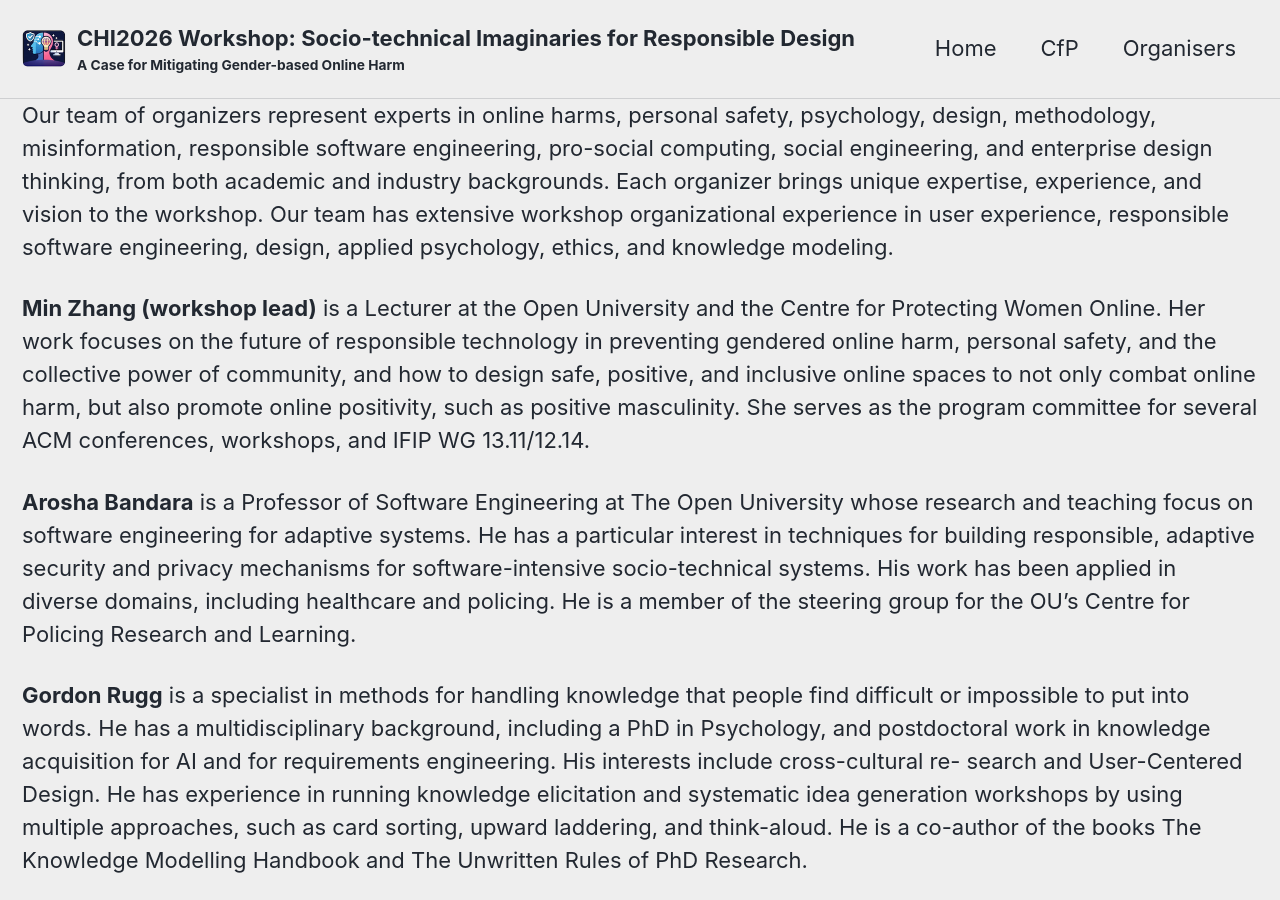
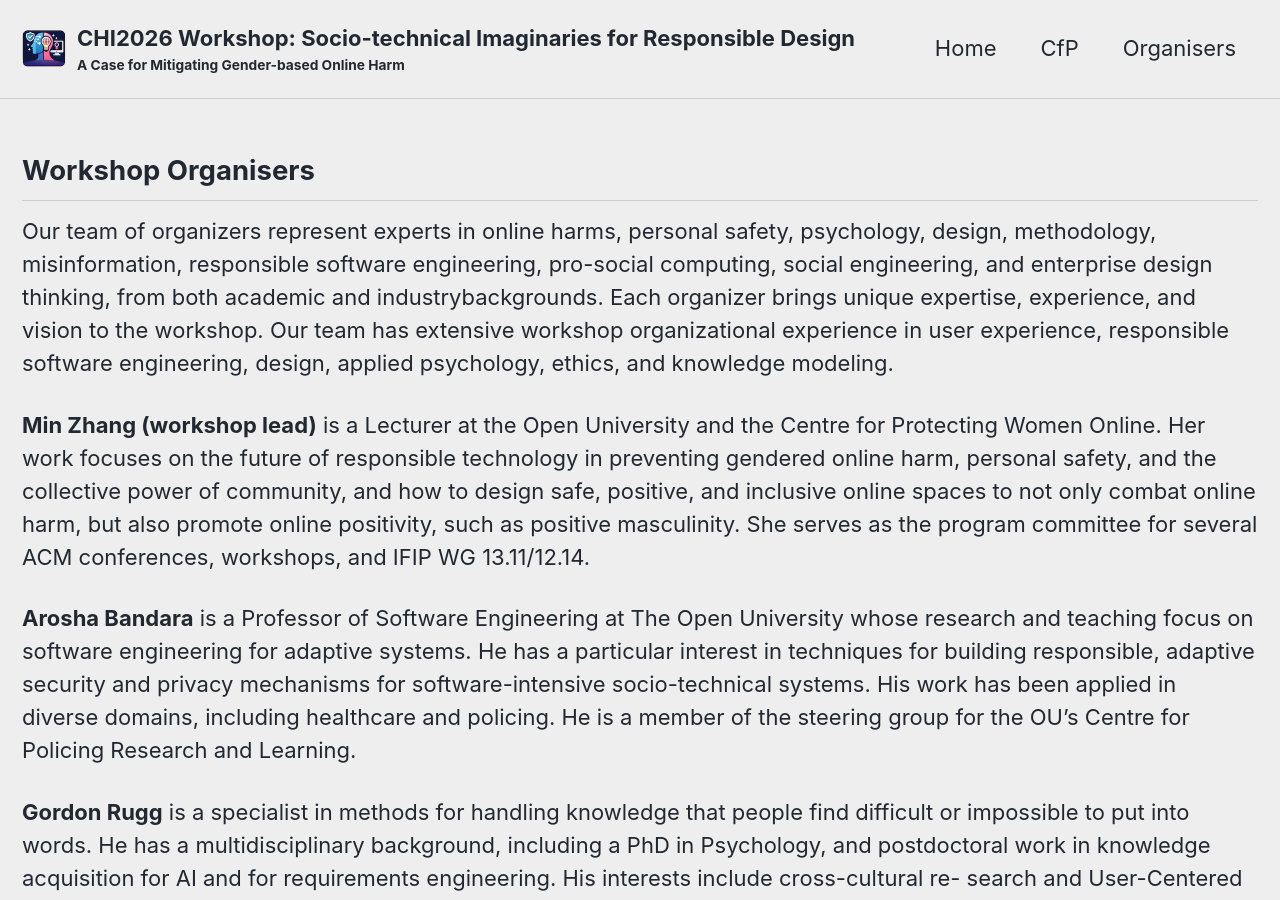
Before and after one commit to ou-cpwo/chi-sird-2026, a Jekyll site: the page built from _pages/organisers.md, in a window 1280 px wide and 900 px high. Built offline with Jekyll 4.4.1, drawn with Linux system fonts in a browser that asks for light colours; cached includes are drawn as plain includes; our own code applies the rules of GitHub Pages for plain Markdown files.

Commit message:
Fix headings and formatting

```diff
--- a/_pages/organisers.md
+++ b/_pages/organisers.md
@@ -4,9 +4,10 @@ author_profile: true
 permalink: /organisers/
 ---
 
+## Workshop Organisers
+
 Our team of organizers represent experts in online harms, personal
-safety, psychology, design, methodology, misinformation, responsible software engineering, pro-social computing, social engineering, and enterprise design thinking, from both academic and industry
-backgrounds. Each organizer brings unique expertise, experience,
+safety, psychology, design, methodology, misinformation, responsible software engineering, pro-social computing, social engineering, and enterprise design thinking, from both academic and industrybackgrounds. Each organizer brings unique expertise, experience,
 and vision to the workshop. Our team has extensive workshop
 organizational experience in user experience, responsible software
 engineering, design, applied psychology, ethics, and knowledge
```
Also changed, not shown: _pages/cfp.md (+2 -1 lines), _pages/home.md (+5 -5 lines).
